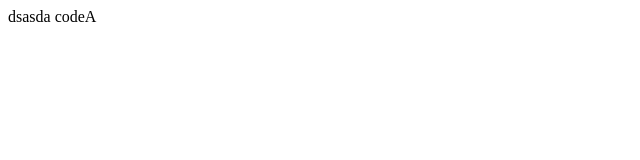
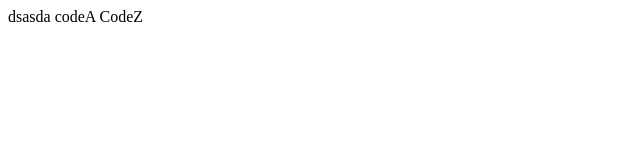
Before and after one commit to VTKrish/git_one, a plain HTML site: page index.html in a window 1280 px wide. Shown: the full height of the page, 0-640 px from the left. Drawn offline with Linux system fonts and the light colour scheme.

Commit message:
code z added

```diff
--- a/index.html
+++ b/index.html
@@ -7,5 +7,6 @@
   <body>
 dsasda
 codeA
+CodeZ
   </body>
 </html>
```
